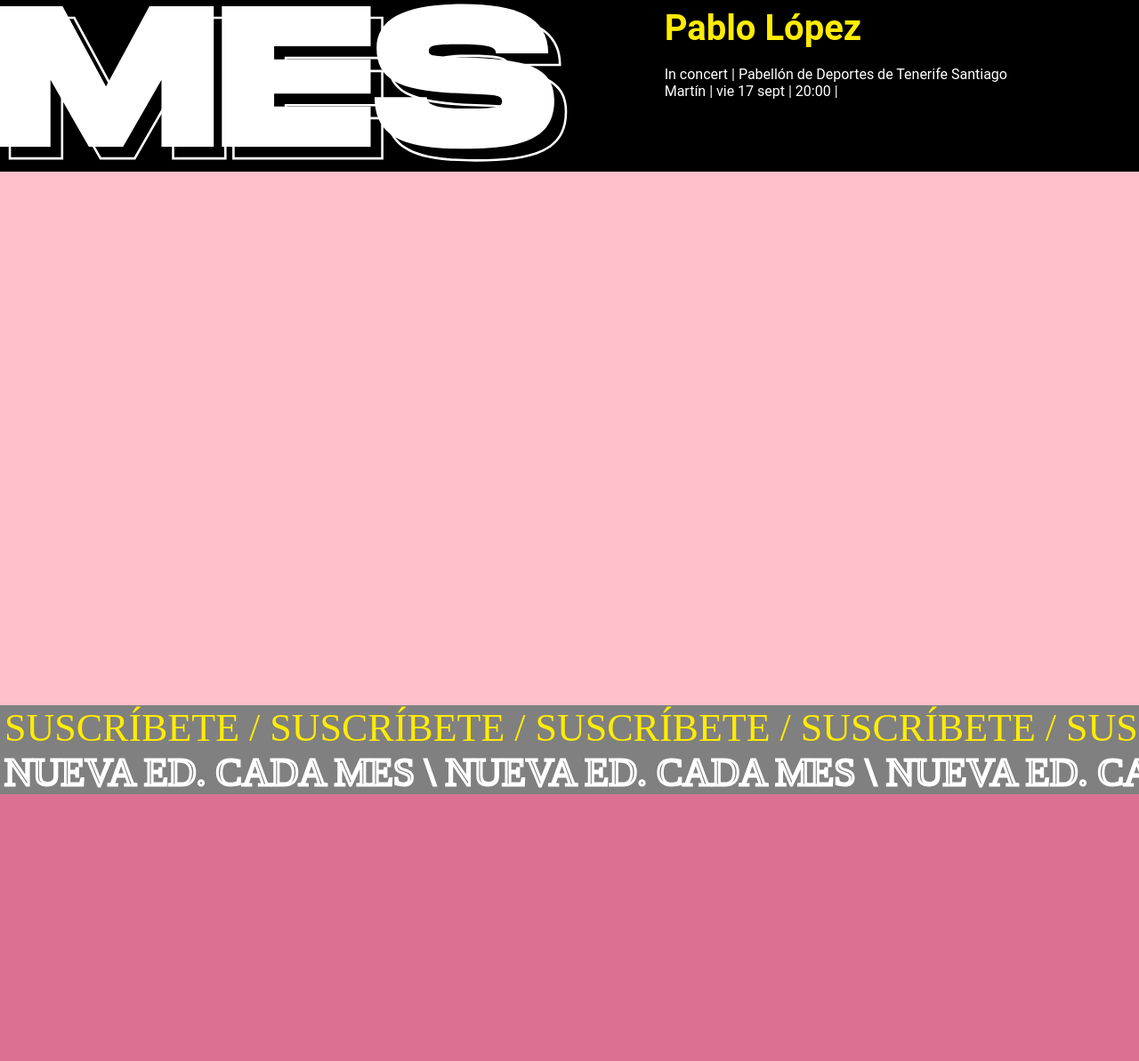
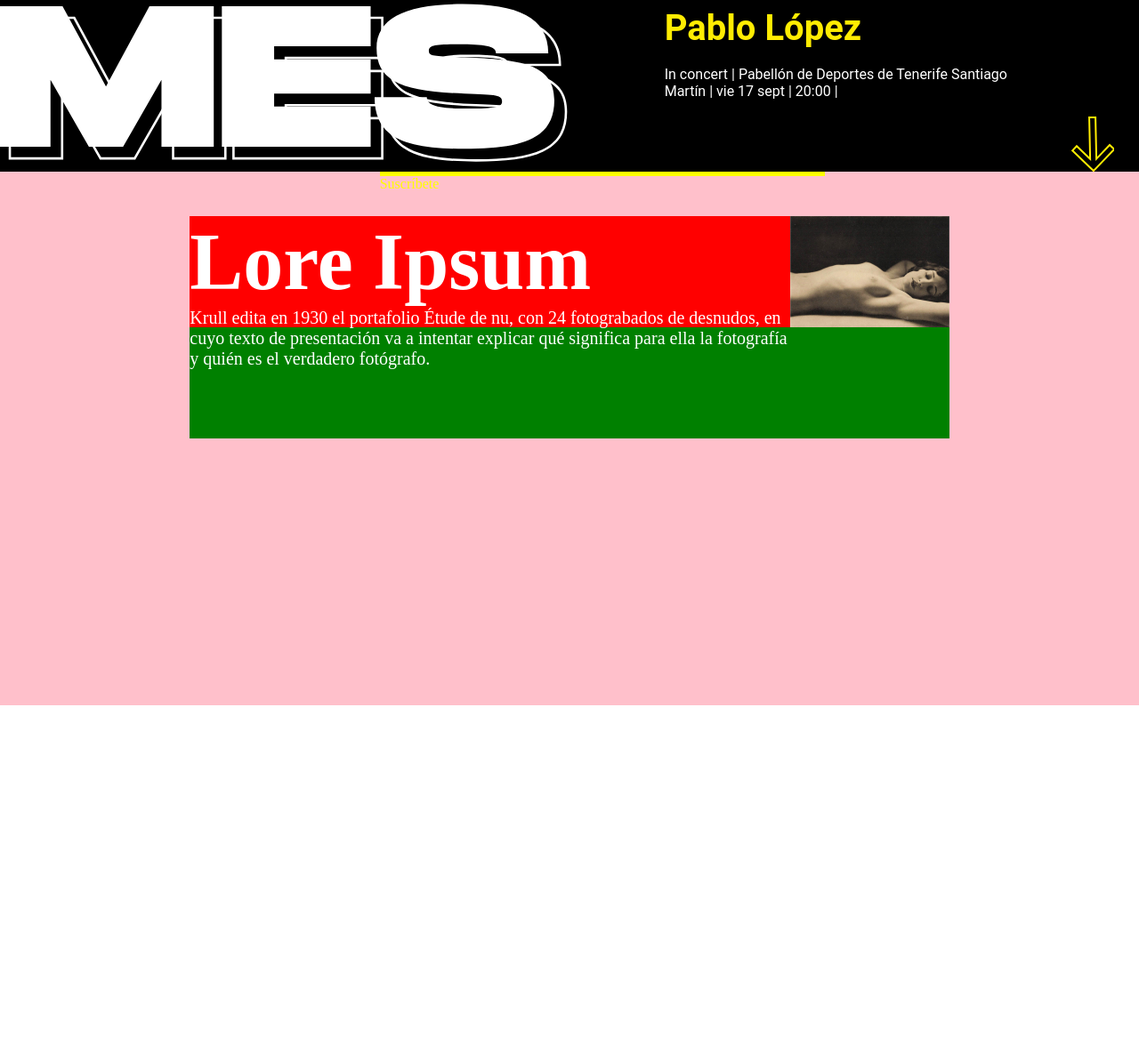
Before and after one commit to Team-Barraquito/landing-page, a website built with Vite: page src/index.html in a window 1280 px wide. Shown: the part 360-1553 px from the top of the page at 89% size. After the commit the page ends 1153 px from the top, so only its background shows below. Built offline with nearby package versions, Linux system fonts and the light colour scheme; files whose address does not match are found by name.

Commit message:
Added components, added grid-area

```diff
--- a/src/index.html
+++ b/src/index.html
@@ -12,6 +12,7 @@
     <script type="module" src="./components/Thread.js"></script>
     <script type="module" src="./components/SingleParagraphRight.js"></script>
     <script type="module" src="./components/SingleParagraphLeft.js"></script>
+    <script type="module" src="./components/TitleCenter.js"></script>
   </head>
   <body>
     <div>
@@ -40,26 +41,33 @@
         </div>
         <!-- Final tercer sidetext-->
 
+        <div class="arrow">
+          <svg fill="none" xmlns="http://www.w3.org/2000/svg"><path d="m21.858 57.218.723.691.691-.723-.722-.69-.692.722zm-.022.023-.722-.692-.692.723.723.691.691-.722zM3.154 39.319l-.722-.691-.692.722.723.692.691-.723zm4.84-5.057.691-.723-.722-.691-.692.722.723.692zm15.115 14.464-.691.723 1.744 1.669-.053-2.414-1 .022zM22.082 2.089l-.022-1-1 .023.023 1 1-.023zm6.999-.154 1-.022-.023-1-1 .023.023 1zm1.027 46.661-1 .022.053 2.414 1.67-1.744-.723-.692zm14.93-15.602.692-.723-.723-.69-.691.722.722.69zm5.058 4.84.722.69.692-.722-.723-.691-.691.723zM26.894 62.08l-.692.723.723.691.691-.722-.722-.692zm-5.758-5.554-.022.023 1.445 1.383.022-.023-1.445-1.383zM2.463 40.042 21.167 57.94l1.383-1.445L3.845 38.597l-1.382 1.445zM7.27 33.57l-4.84 5.058 1.446 1.383 4.84-5.058L7.27 33.57zm16.53 14.434L8.684 33.538l-1.383 1.445L22.418 49.45l1.383-1.445zM21.082 2.11l1.026 46.637 2-.044-1.027-46.637-2 .044zM29.058.936l-6.999.154.044 2 6.999-.155-.044-2zm2.049 47.638L30.08 1.914l-2 .043 1.028 46.661 2-.044zm13.208-16.271-14.93 15.602 1.445 1.383 14.93-15.603-1.445-1.382zm6.471 4.808-5.057-4.84-1.383 1.445 5.057 4.84 1.383-1.445zm-23.17 25.66 23.201-24.246-1.445-1.383L26.171 61.39l1.445 1.383zm-6.472-4.808 5.057 4.84 1.383-1.445-5.057-4.84-1.383 1.445z" fill="#FFEC02"/></svg>
+        </div>
+
       </section>
       <!--TODO Cambiar nombre de la clase "sidetext"-->
     </div>
 
+    <!-- Principio de middle container-->
+    <div class="middle-container">
+        <div class="threadContainer">
+          <yellow-thread> </yellow-thread>
+        </div>
+        <div class="centerParagraph">
+           <title-center></title-center>
+          </div>
+    </div>
+    <!-- Final de middle container-->
 
-    <div class="middle-container">
-      <main>
-        <div class="div1"></div>
-        <div class="div2"></div>
-      </main>
-    </div>
     <div class="bottom-container">
       <footer>
-          <div class="movingt">
+          <!--<div class="movingt">
             <sliding-text color="#FFEC02" slash="/" slide="normal" text="Suscríbete"></sliding-text>
             <sliding-text color="transparent"  slash="\" slide="reverse" text="Nueva ed. cada mes" stroke="3px #FFF"></sliding-text>
           </div>
-          <div class="filet-sub"></div>
+          <div class="filet-sub"></div> -->
       </footer>
     </div>
-
   </body>
 </html>
```
